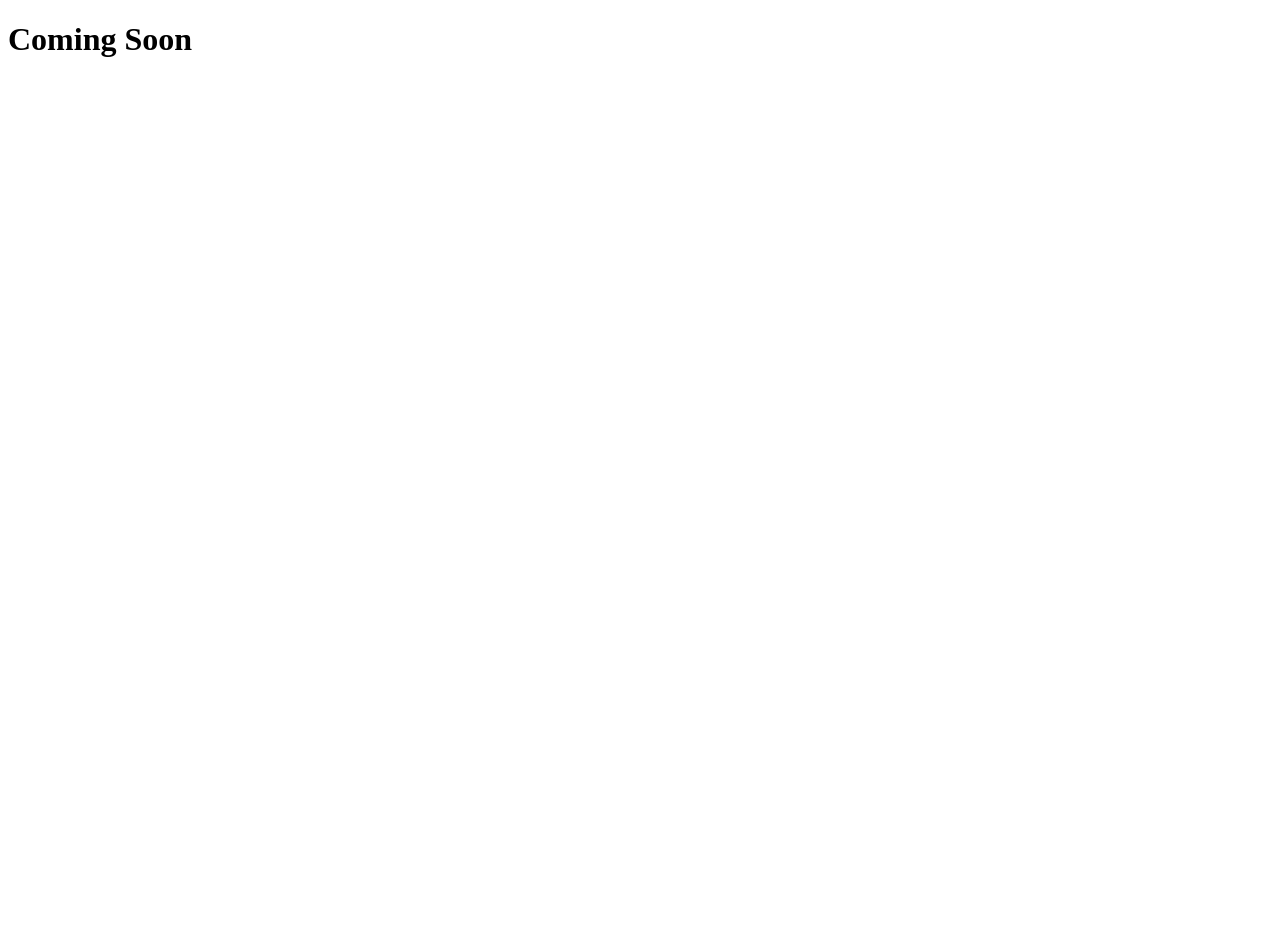
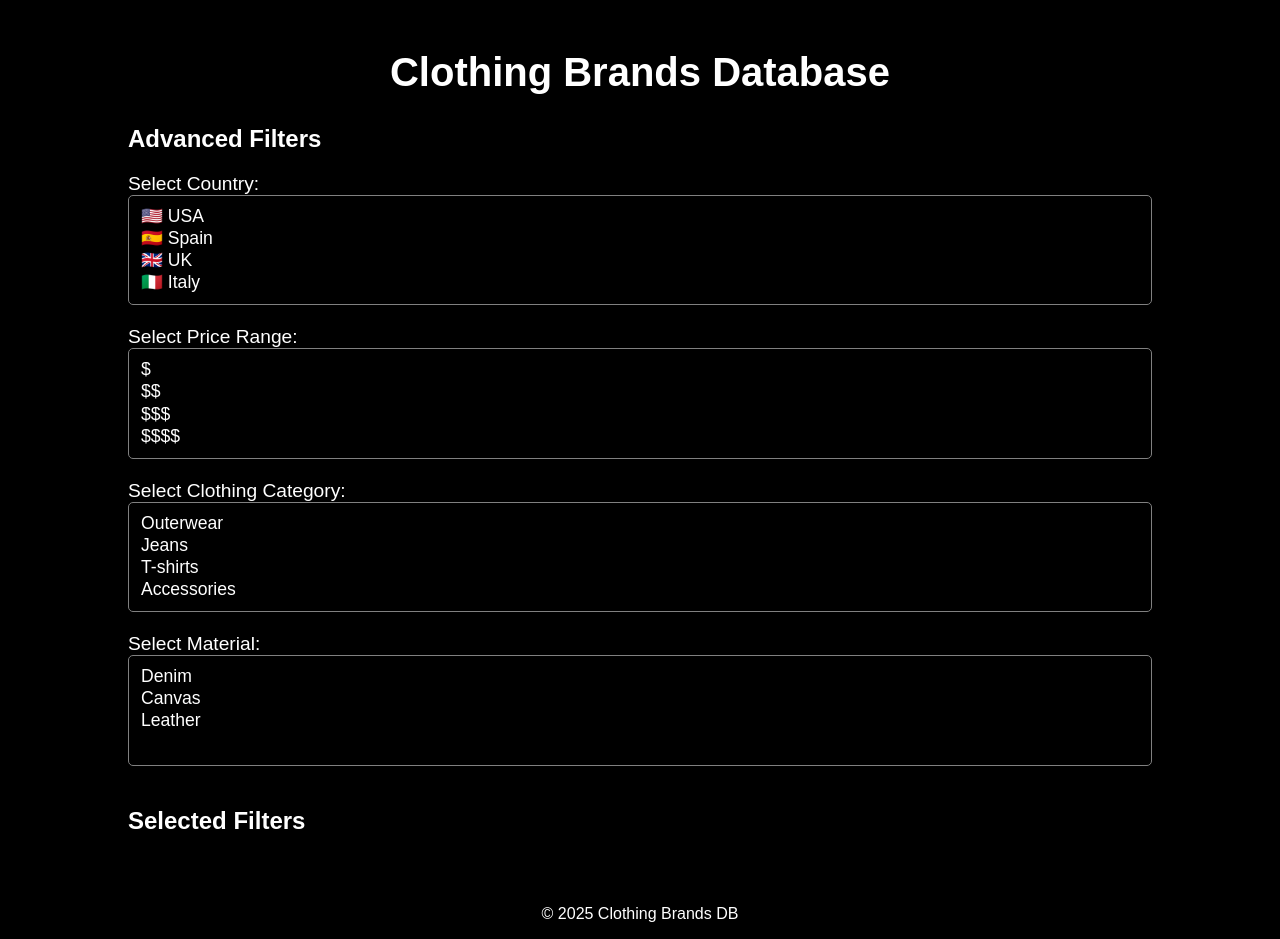
Before and after one commit to Metousek/clothing-brands-db, a plain HTML site: page index.html in a window 1280 px wide. Before the commit the page ends 800 px from the top, so only its background shows below. Drawn offline with Linux system fonts and the light colour scheme.

Commit message:
Added initial files: index.html, styles.css, scripts.js

```diff
--- a/index.html
+++ b/index.html
@@ -1,9 +1,76 @@
 <!DOCTYPE html>
-<html>
-  <head>
+<html lang="en">
+<head>
+    <meta charset="UTF-8">
+    <meta name="viewport" content="width=device-width, initial-scale=1.0">
     <title>Clothing Brands DB</title>
-  </head>
-  <body>
-    <h1>Coming Soon</h1>
-  </body>
+    <link rel="stylesheet" href="styles.css">
+</head>
+<body>
+    <div class="container">
+        <header>
+            <h1>Clothing Brands Database</h1>
+        </header>
+
+        <!-- Pokročilý výběr filtrů -->
+        <section class="filters">
+            <h2>Advanced Filters</h2>
+            <div class="filter">
+                <label for="countries">Select Country:</label>
+                <select id="countries" multiple>
+                    <option value="USA">🇺🇸 USA</option>
+                    <option value="Spain">🇪🇸 Spain</option>
+                    <option value="UK">🇬🇧 UK</option>
+                    <option value="Italy">🇮🇹 Italy</option>
+                    <!-- Další země podle potřeby -->
+                </select>
+            </div>
+
+            <div class="filter">
+                <label for="price-range">Select Price Range:</label>
+                <select id="price-range" multiple>
+                    <option value="$">$</option>
+                    <option value="$$">$$</option>
+                    <option value="$$$">$$$</option>
+                    <option value="$$$$">$$$$</option>
+                </select>
+            </div>
+
+            <div class="filter">
+                <label for="clothing-category">Select Clothing Category:</label>
+                <select id="clothing-category" multiple>
+                    <option value="outerwear">Outerwear</option>
+                    <option value="jeans">Jeans</option>
+                    <option value="tshirts">T-shirts</option>
+                    <option value="accessories">Accessories</option>
+                    <!-- Další kategorie podle potřeby -->
+                </select>
+            </div>
+
+            <div class="filter">
+                <label for="materials">Select Material:</label>
+                <select id="materials" multiple>
+                    <option value="denim">Denim</option>
+                    <option value="canvas">Canvas</option>
+                    <option value="leather">Leather</option>
+                    <!-- Další materiály podle potřeby -->
+                </select>
+            </div>
+        </section>
+
+        <!-- Zobrazení vybraných filtrů jako bubliny -->
+        <section class="selected-filters">
+            <h2>Selected Filters</h2>
+            <div id="selected-filters">
+                <!-- Sem se budou přidávat bubliny -->
+            </div>
+        </section>
+
+        <footer>
+            <p>&copy; 2025 Clothing Brands DB</p>
+        </footer>
+    </div>
+
+    <script src="scripts.js"></script>
+</body>
 </html>
--- /dev/null
+++ b/scripts.js
@@ -0,0 +1,32 @@
+document.addEventListener('DOMContentLoaded', function() {
+    const countriesSelect = document.getElementById('countries');
+    const priceRangeSelect = document.getElementById('price-range');
+    const clothingCategorySelect = document.getElementById('clothing-category');
+    const materialsSelect = document.getElementById('materials');
+    const selectedFiltersContainer = document.getElementById('selected-filters');
+
+    // Funkce pro přidání bubliny
+    function addBubble(text) {
+        const bubble = document.createElement('span');
+        bubble.classList.add('bubble');
+        bubble.textContent = text;
+        selectedFiltersContainer.appendChild(bubble);
+    }
+
+    // Funkce pro zpracování výběrů
+    function updateFilters() {
+        selectedFiltersContainer.innerHTML = ''; // Vyčistit předchozí bubliny
+
+        // Přidat bubliny pro vybrané možnosti
+        [...countriesSelect.selectedOptions].forEach(option => addBubble(option.text));
+        [...priceRangeSelect.selectedOptions].forEach(option => addBubble(option.text));
+        [...clothingCategorySelect.selectedOptions].forEach(option => addBubble(option.text));
+        [...materialsSelect.selectedOptions].forEach(option => addBubble(option.text));
+    }
+
+    // Přidání posluchačů událostí na změnu výběru
+    countriesSelect.addEventListener('change', updateFilters);
+    priceRangeSelect.addEventListener('change', updateFilters);
+    clothingCategorySelect.addEventListener('change', updateFilters);
+    materialsSelect.addEventListener('change', updateFilters);
+});
--- /dev/null
+++ b/styles.css
@@ -0,0 +1,66 @@
+body {
+    font-family: Arial, sans-serif;
+    background-color: black;
+    color: white;
+    margin: 0;
+    padding: 0;
+}
+
+.container {
+    width: 80%;
+    margin: 0 auto;
+}
+
+header {
+    text-align: center;
+    margin-top: 50px;
+}
+
+h1 {
+    font-size: 2.5em;
+}
+
+.filters {
+    margin-top: 30px;
+}
+
+.filter {
+    margin-bottom: 20px;
+}
+
+label {
+    font-size: 1.2em;
+}
+
+select {
+    width: 100%;
+    padding: 10px;
+    font-size: 1.1em;
+    background-color: black;
+    color: white;
+    border: 1px solid gray;
+    border-radius: 5px;
+}
+
+.selected-filters {
+    margin-top: 40px;
+}
+
+#selected-filters {
+    display: flex;
+    flex-wrap: wrap;
+    gap: 10px;
+}
+
+.bubble {
+    background-color: #444;
+    padding: 10px 20px;
+    border-radius: 15px;
+    display: inline-block;
+    font-size: 1em;
+}
+
+footer {
+    text-align: center;
+    margin-top: 50px;
+}
```
